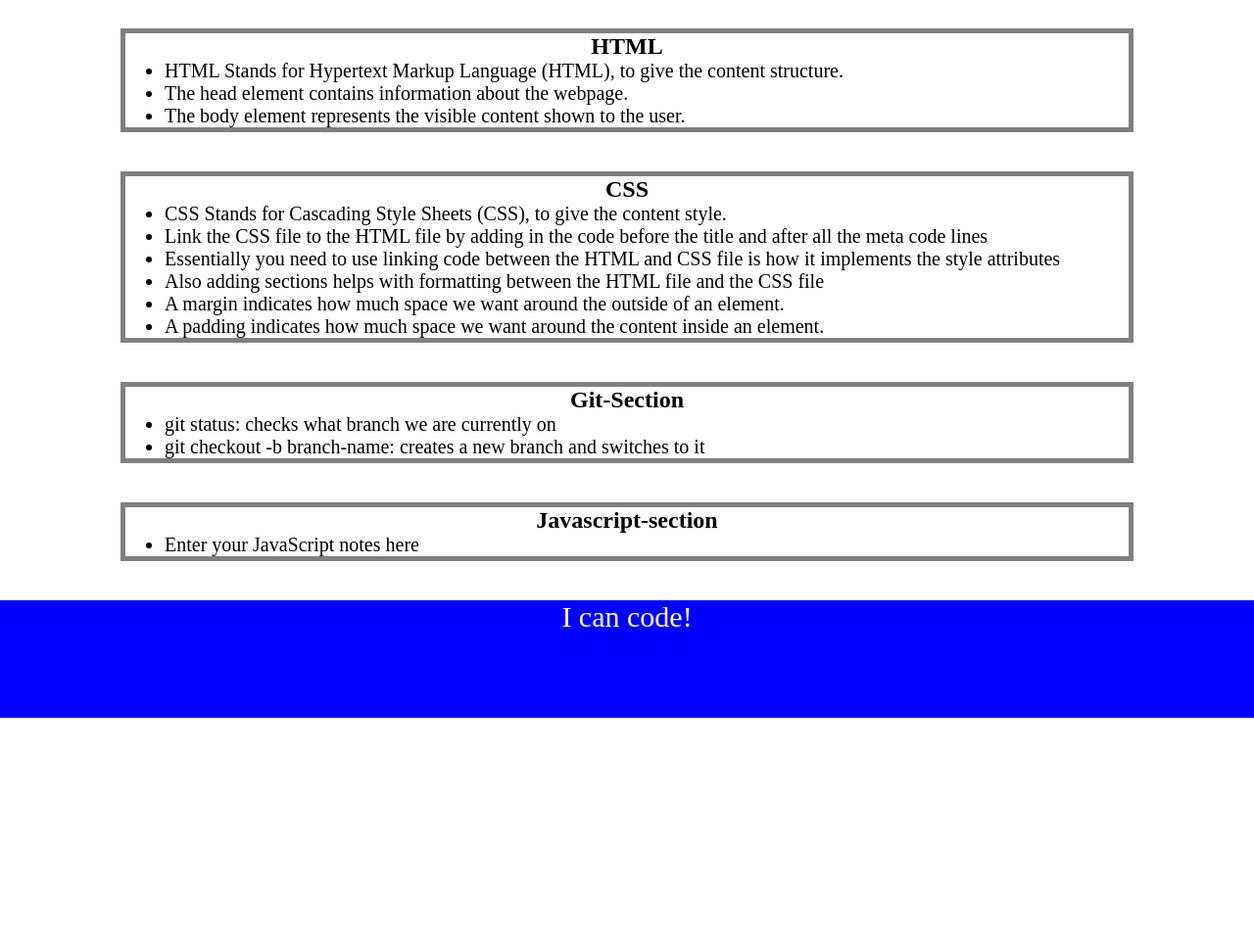
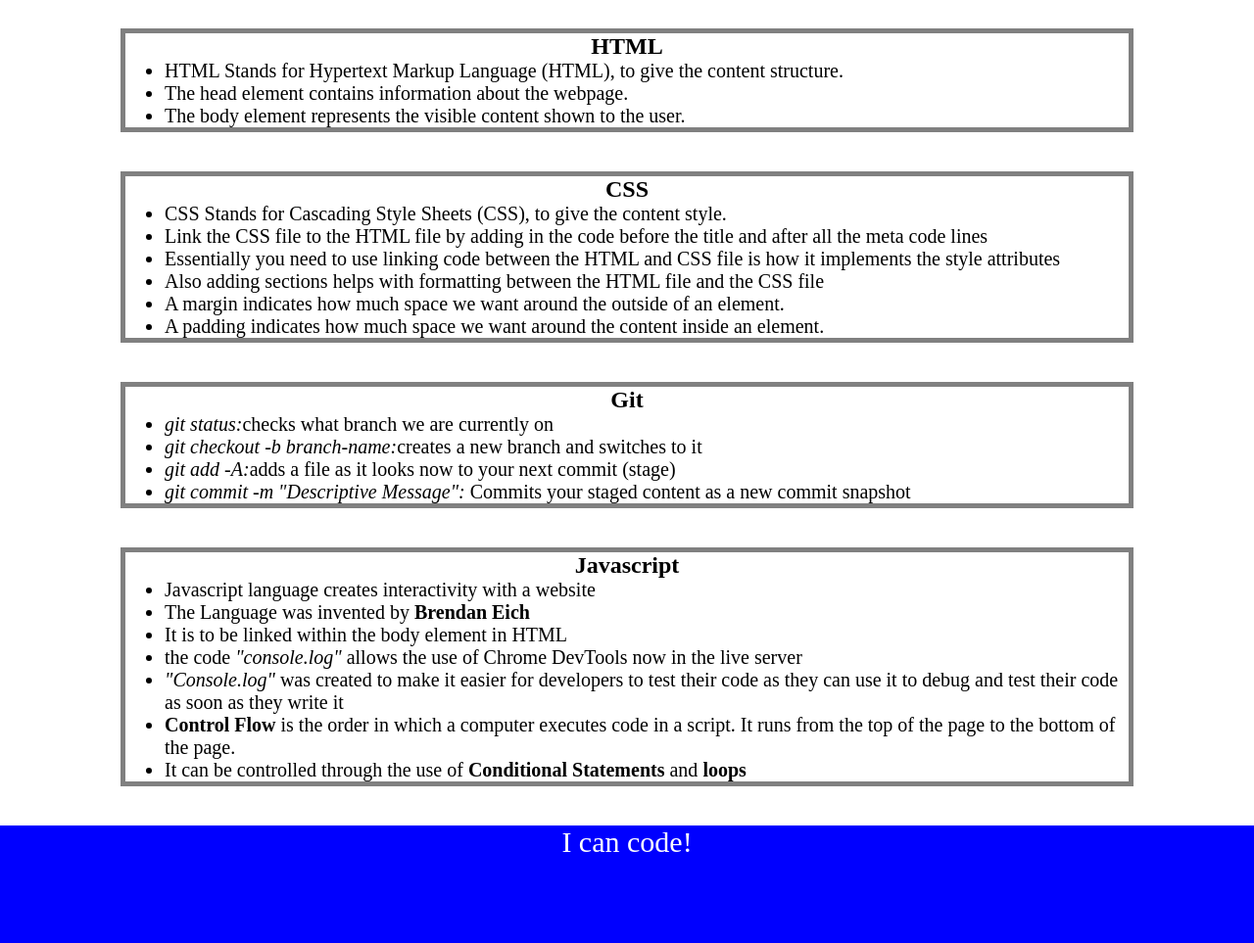
Before and after one commit to vertexspec/prework-study-guide, a plain HTML site: page index.html in a window 1280 px wide. Shown: the part 131-1094 px from the top of the page at 98% size. Before the commit the page ends 864 px from the top, so only its background shows below. Drawn offline with Linux system fonts and the light colour scheme.

Commit message:
Added JScript to the HTML and for Loops for each Topic

```diff
--- /dev/null
+++ b/assets/script.js
@@ -0,0 +1,21 @@
+var topics = ['HTML', 'CSS', 'Git', 'JavaScript'];
+
+
+for(var x = 0; x < topics.length; x++) {
+  console.log(topics[x]);
+ }
+
+
+/*
+if (topic === 'HTML') {
+  console.log("Let's study HTML!");
+} else if (topic === 'CSS') {
+  console.log("Let's study CSS!");
+} else if (topic === 'Git') {
+  console.log("Let's study Git!");
+} else if (topic === 'JavaScript') {
+  console.log("Let's study JavaScript!");
+} else {
+  console.log('Please try again!');
+}
+*/
--- a/index.html
+++ b/index.html
@@ -10,6 +10,7 @@
   <body>
     <header id="header">
       <h1>Prework Study Guide</h1>
+      <h2>✨ Open the Console to See What's Happening ✨</h2>
       <img src="./assets/bowtie-cat.png" alt="Profile image of cat wearing a bow tie." />
     </header>
     <main>
@@ -35,17 +36,25 @@
       </section>
 
       <section class="card" id="git-section">
-        <h2>Git-Section</h2>
+        <h2>Git</h2>
         <ul>
-          <li>git status: checks what branch we are currently on</li>
-          <li>git checkout -b branch-name: creates a new branch and switches to it</li>
+          <li><i>git status:</i>checks what branch we are currently on</li>
+          <li><i>git checkout -b branch-name:</i>creates a new branch and switches to it</li>
+          <li><i>git add -A:</i>adds a file as it looks now to your next commit (stage)</li>
+          <li><i>git commit -m "Descriptive Message":</i> Commits your staged content as a new commit snapshot</li>
         </ul>
       </section>
 
       <section class="card" id="javascript-section">
-        <h2>Javascript-section</h2>
+        <h2>Javascript</h2>
         <ul>
-          <li>Enter your JavaScript notes here</li>
+          <li>Javascript language creates interactivity with a website</li>
+          <li>The Language was invented by <strong>Brendan Eich</strong></li>
+          <li>It is to be linked within the body element in HTML</li>
+          <li>the code <i>"console.log"</i> allows the use of Chrome DevTools now in the live server</li>
+          <li><i>"Console.log"</i> was created to make it easier for developers to test their code as they can use it to debug and test their code as soon as they write it</li>
+          <li><strong>Control Flow</strong> is the order in which a computer executes code in a script. It runs from the top of the page to the bottom of the page.</li>
+          <li>It can be controlled through the use of <strong>Conditional Statements</strong> and <strong>loops</strong></li>
         </ul>
       </section>
     </main>
@@ -53,5 +62,6 @@
     <footer>
       <p>I can code!</p>
     </footer>
+    <script src="./assets/script.js"></script>
   </body>
 </html>
```
